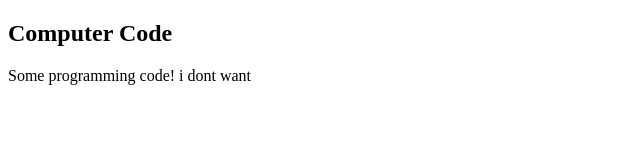
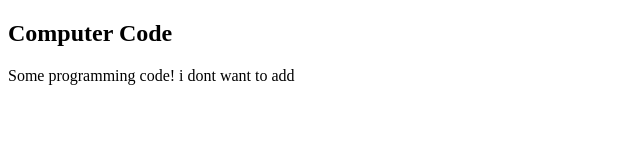
Before and after one commit to Kathiresan1992/0main_openSAP_repo, a plain HTML site: page index.html in a window 1280 px wide. Shown: the full height of the page, 0-640 px from the left. Drawn offline with Linux system fonts and the light colour scheme.

Commit message:
new commit for experiment

```diff
--- a/index.html
+++ b/index.html
@@ -3,6 +3,6 @@
 <body>
 
 <h2>Computer Code</h2>
-<p>Some programming code! i dont want</p>
+<p>Some programming code! i dont want to add</p>
 </body>
 </html>
```
